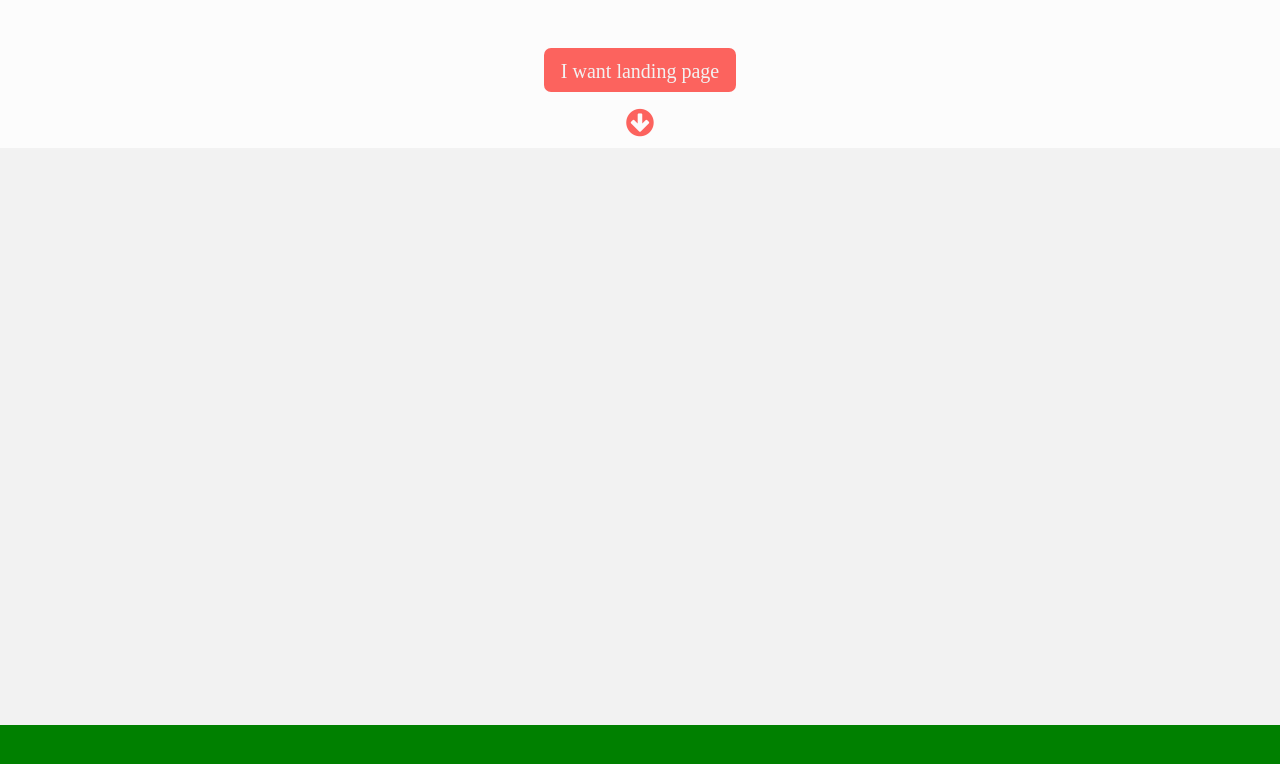
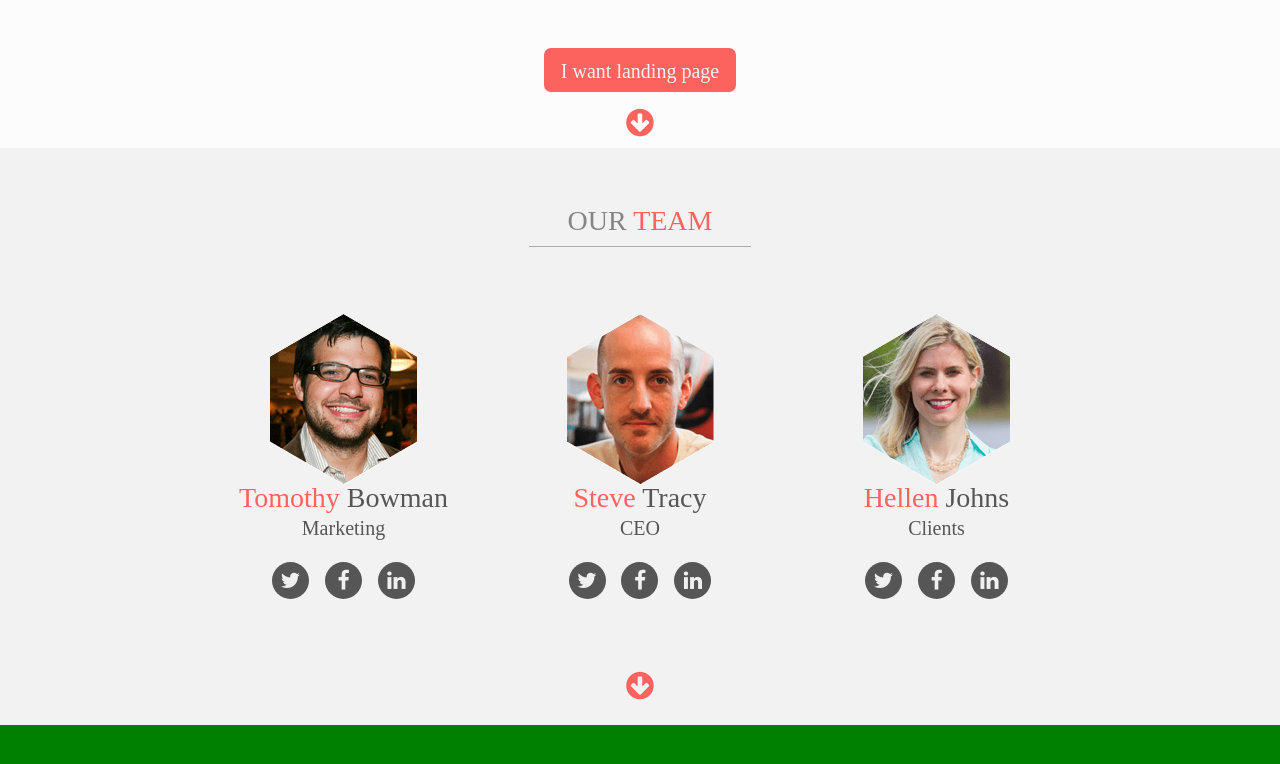
Before and after one commit to AXMD/csslast, a plain HTML site: page index.html in a window 1280 px wide. Shown: the part 5153-5917 px from the top of the page. Drawn offline with Linux system fonts and the light colour scheme.

Commit message:
finished portfolio

```diff
--- a/index.html
+++ b/index.html
@@ -212,7 +212,51 @@
 			<a href="#" class="redbutton">I want landing page</a>
 			<a href="#" class="arrow"><i class="fa fa-arrow-circle-down fa-2x" aria-hidden="true"></i></a>
 		</section>
-		<section class="team"></section>
+		<section class="team">
+			<div class="we-do">
+				<h3>OUR <span>TEAM</span></h3>
+				<div class="do-line"></div>
+			</div>
+			<div class="team_container">
+				<div class="memb1">
+					<div class="team_hex team-hex1"></div>
+					<hgroup>
+						<h4><span>Tomothy</span> Bowman</h4>
+						<h5>Marketing</h5>
+					</hgroup>
+					<div class="media_box">
+						<a href="#" class="portfolio_media"><i class="fa fa-twitter fa-lg" aria-hidden="true"></i></a>
+						<a href="#" class="portfolio_media"><i class="fa fa-facebook fa-lg" aria-hidden="true"></i></a>
+						<a href="#" class="portfolio_media"><i class="fa fa-linkedin fa-lg" aria-hidden="true"></i></a>
+					</div>
+				</div>
+				<div class="memb2">
+					<div class="team_hex team-hex2"></div>
+					<hgroup>
+						<h4><span>Steve</span> Tracy</h4>
+						<h5>CEO</h5>
+					</hgroup>
+					<div class="media_box">
+						<a href="#" class="portfolio_media"><i class="fa fa-twitter fa-lg" aria-hidden="true"></i></a>
+						<a href="#" class="portfolio_media"><i class="fa fa-facebook fa-lg" aria-hidden="true"></i></a>
+						<a href="#" class="portfolio_media"><i class="fa fa-linkedin fa-lg" aria-hidden="true"></i></a>
+					</div>
+				</div>
+				<div class="memb3">
+					<div class="team_hex team-hex3"></div>
+					<hgroup>
+						<h4><span>Hellen</span> Johns</h4>
+						<h5>Clients</h5>
+					</hgroup>
+					<div class="media_box">
+						<a href="#" class="portfolio_media"><i class="fa fa-twitter fa-lg" aria-hidden="true"></i></a>
+						<a href="#" class="portfolio_media"><i class="fa fa-facebook fa-lg" aria-hidden="true"></i></a>
+						<a href="#" class="portfolio_media"><i class="fa fa-linkedin fa-lg" aria-hidden="true"></i></a>
+					</div>
+				</div>
+			</div>
+			<a href="#" class="arrow"><i class="fa fa-arrow-circle-down fa-2x" aria-hidden="true"></i></a>
+		</section>
 		<section class="alan"></section>
 		<section class="map"></section>
 	</main>
--- a/style.css
+++ b/style.css
@@ -605,7 +605,87 @@ header, footer, section{
 .team{
 	min-height: 577px;
 	background-color:  #f2f2f2;
+	display: flex;
+	flex-direction: column;
+	align-items: center;
 }
+	.team_container{
+		display: flex;
+		justify-content: space-between;
+		align-items: center;
+		width: 820px;
+		margin-bottom: 71px;
+	}
+	.team_hex{
+		width: 147px;
+		height: 171px;
+		background-color: #fafafa;
+		clip-path: polygon(50% 0%, 100% 25%, 100% 75%, 50% 100%, 0% 75%, 0% 25%);
+	}
+	.team-hex1{
+		background-image: url("img/team1.png");
+	}
+	.team-hex2{
+		background-image: url("img/team2.png");
+	}
+	.team-hex3{
+		background-image: url("img/team3.png");
+	}
+	.memb1, .memb2, .memb3{
+		display: flex;
+		flex-direction: column;
+		align-items: center;
+		width: 227px;
+	}
+	.team_container hgroup h4{
+		font-family: PFEncoreSansPro;
+		color:  #565656;
+		font-size: 28.01px;
+		font-weight: 500;
+		line-height: 26px;
+		text-align: center;
+		margin: 0;
+	}
+	.team-hex3{
+		background-color: url("img/team3.png")
+	}
+	.team_container hgroup h4 span{
+		color:  #fc635e;
+	}
+	.team_container hgroup h5{
+		font-family: PFEncoreSansPro;
+		color:  #565656;
+		font-size: 20.01px;
+		font-weight: 300;
+		line-height: 34px;
+		text-align: center;
+		margin: 0;
+	}
+	.portfolio_media{
+		width: 37px;
+		height: 37px;
+		background-color: #565656;
+		border-radius: 50px;
+		display: flex;
+		text-decoration: none;
+		color: #F0F0F0;
+		align-items: center;
+		justify-content: center;
+	}
+	.media_box{
+		display: flex;
+		width: 70%;
+		margin-top: 17px;
+		justify-content: space-around;
+	}
+	.portfolio_media:hover{
+		background-color: #fc635e;
+	}
+
+
+
+
+
 .alan{
 	min-height: 645px;
 	background-color: green;
```
Also changed, not shown: img/team1.png (added), img/team2.png (added), img/team3.png (added).
